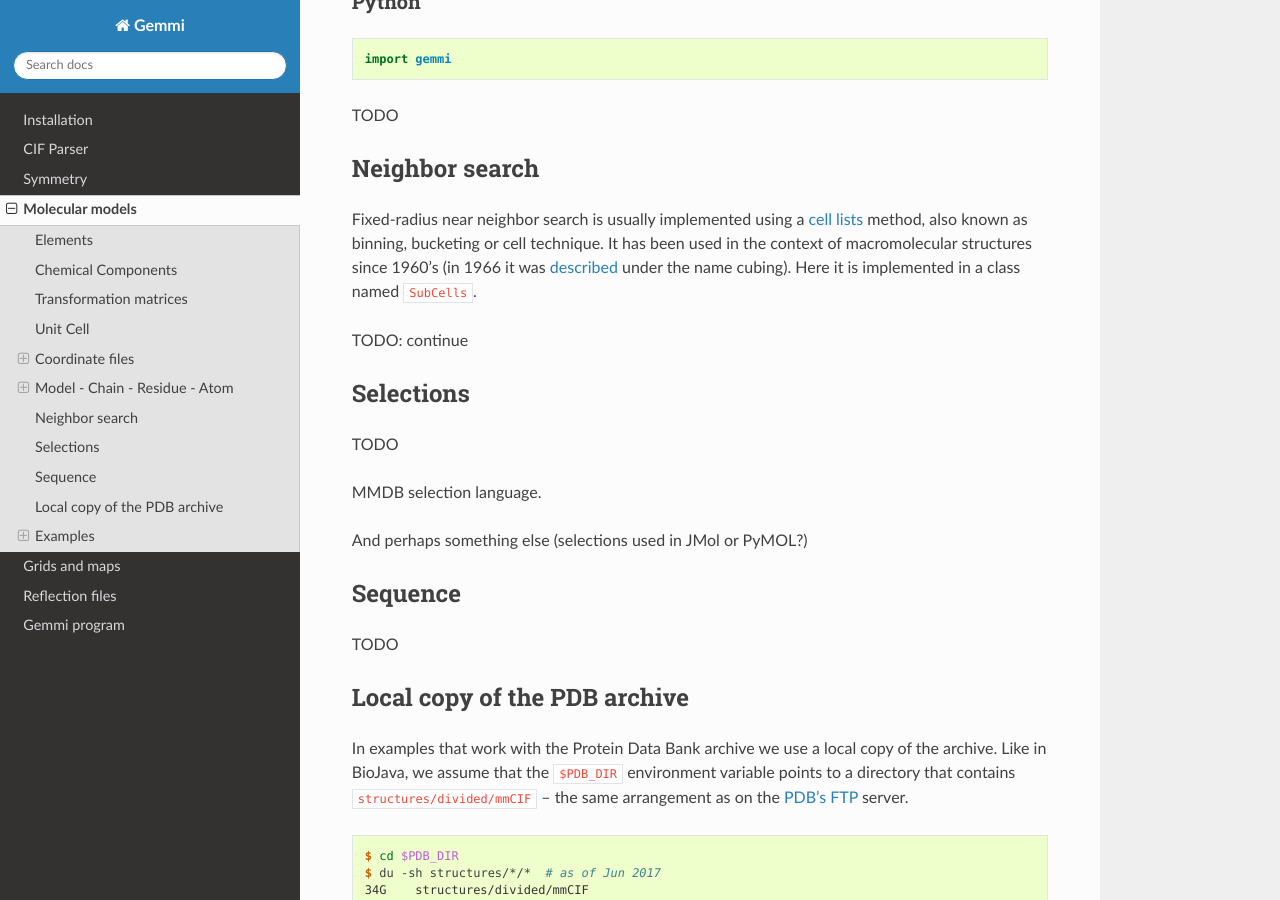
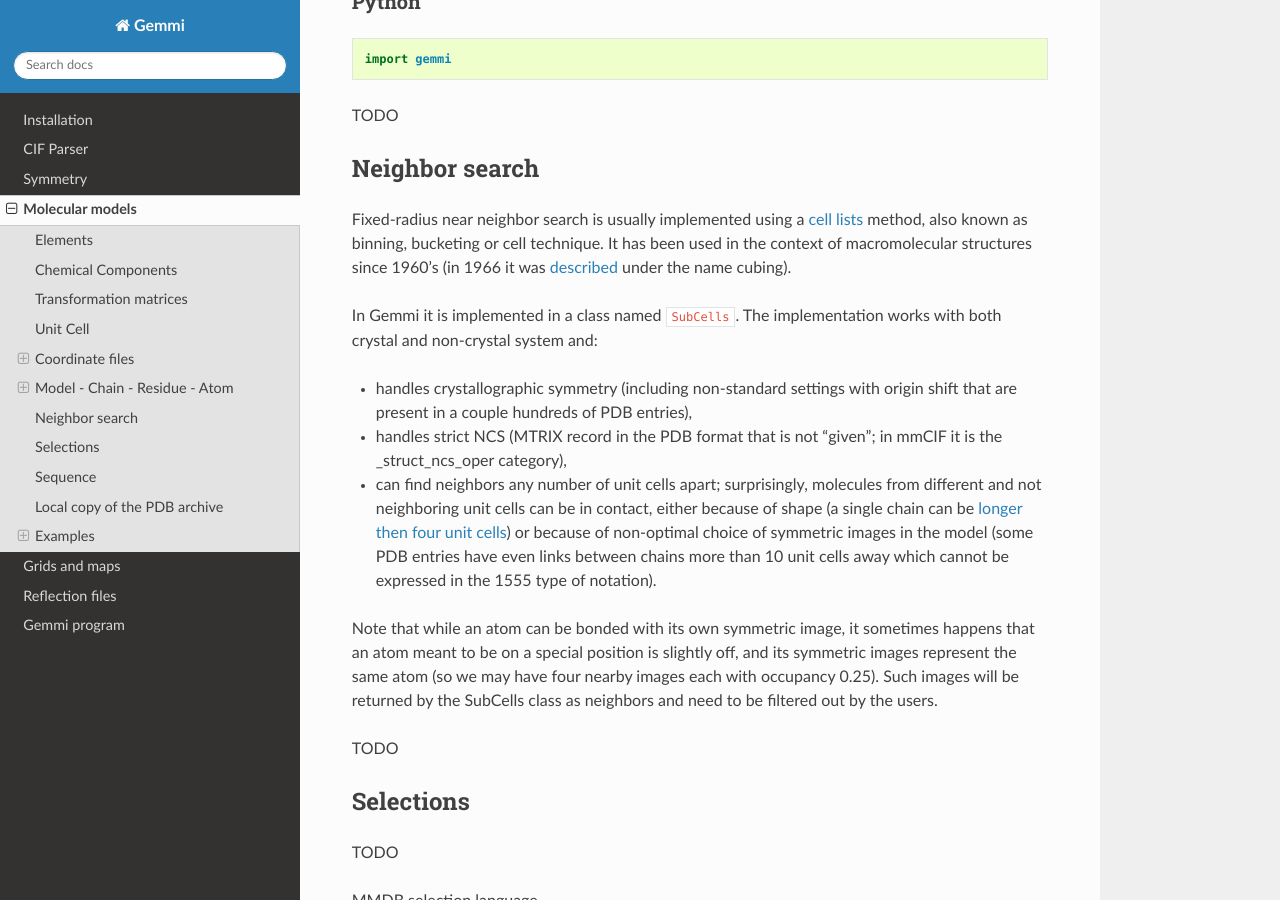
Before and after one commit to project-gemmi/gemmi, a Sphinx documentation site: the page built from docs/mol.rst, in a window 1280 px wide and 900 px high, scrolled down 10317 px. Built offline with Sphinx 7.4.7 and the Read the Docs theme 2.0.0, drawn with Linux system fonts in a browser that asks for light colours.

Commit message:
fix gemmi-contact

```diff
--- a/docs/mol.rst
+++ b/docs/mol.rst
@@ -583,9 +583,31 @@ also known as binning, bucketing or cell technique.
 It has been used in the context of macromolecular structures
 since 1960's (in 1966 it was
 `described <https://web.stanford.edu/class/sbio228/public/readings/Molecular_Simulation_I_Lecture4/Levinthal_SCIAM_66_Protein_folding.pdf>`_
-under the name cubing). Here it is implemented in a class named ``SubCells``.
+under the name cubing).
 
-TODO: continue
+In Gemmi it is implemented in a class named ``SubCells``.
+The implementation works with both crystal and non-crystal system and:
+
+* handles crystallographic symmetry (including non-standard settings with
+  origin shift that are present in a couple hundreds of PDB entries),
+* handles strict NCS (MTRIX record in the PDB format that is not "given";
+  in mmCIF it is the _struct_ncs_oper category),
+* can find neighbors any number of unit cells apart; surprisingly,
+  molecules from different and not neighboring unit cells can be
+  in contact, either because of shape (a single chain can be
+  :ref:`longer then four unit cells <long_chain>`) or because of
+  non-optimal choice of symmetric images in the model
+  (some PDB entries have even links between chains more than
+  10 unit cells away which cannot be expressed in the 1555 type of notation).
+
+Note that while an atom can be bonded with its own symmetric image,
+it sometimes happens that an atom meant to be on a special position
+is slightly off, and its symmetric images represent the same atom
+(so we may have four nearby images each with occupancy 0.25).
+Such images will be returned by the SubCells class as neighbors
+and need to be filtered out by the users.
+
+TODO
 
 Selections
 ==========
@@ -645,6 +667,8 @@ once a week:
 Examples
 ========
 
+.. _long_chain:
+
 Chain longer than cell
 ----------------------
 
```
Also changed, not shown: 3 other files.
